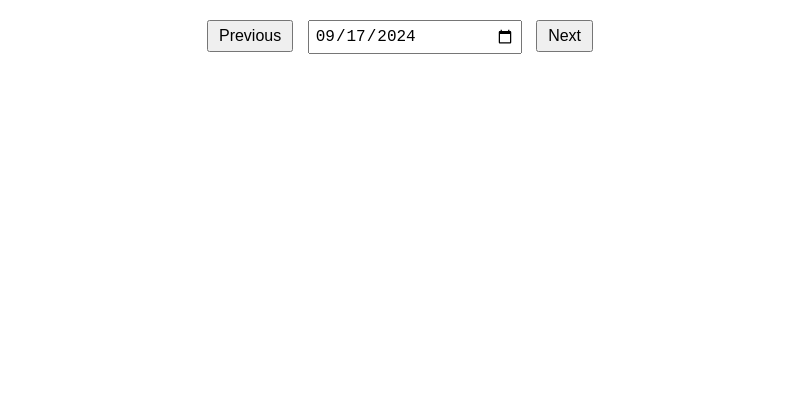
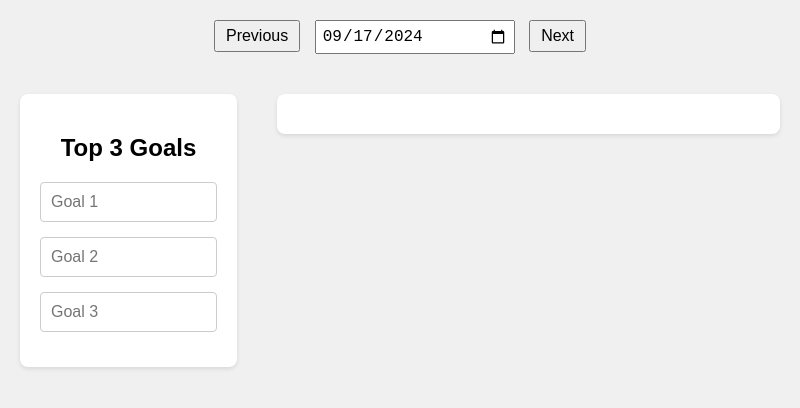
Before and after one commit to sandrasoueid/hera, an Electron app: page index.html in a window 800 px wide. Drawn offline with Linux system fonts and the light colour scheme; no server answers.

Commit message:
Add top 3 goals

```diff
--- a/index.html
+++ b/index.html
@@ -6,45 +6,113 @@
     <meta charset="UTF-8" />
     <title>Hera - Daily Planner</title>
     <style>
-      /* Add your CSS styling here */
+      /* Reset and base styles */
+      * {
+        box-sizing: border-box;
+      }
+
       body {
         font-family: Arial, sans-serif;
         margin: 0;
         padding: 0;
+        background-color: #f0f0f0; /* Light grey background */
       }
+
+      /* Container for the date picker and navigation buttons */
+      .date-picker {
+        margin: 20px;
+        text-align: center;
+      }
+
+      .date-picker input[type='date'] {
+        font-size: 16px;
+        padding: 5px;
+        width: 200px;
+      }
+
+      .date-picker button {
+        font-size: 16px;
+        padding: 5px 10px;
+        margin: 0 10px;
+      }
+
+      /* Main container to hold both columns */
+      .container {
+        display: flex;
+        flex-direction: row;
+        justify-content: center; /* Center the content horizontally */
+        align-items: flex-start; /* Align items to the top */
+        margin: 0 auto;
+        max-width: 1200px; /* Set a max-width for the content */
+        gap: 40px; /* Space between the two columns */
+        padding: 20px;
+      }
+
+      /* Styles for the "Top 3 Goals" section */
+      .top3 {
+        width: 30%;
+        background-color: #ffffff; /* White background */
+        padding: 20px;
+        border-radius: 8px; /* Rounded corners */
+        box-shadow: 0 2px 4px rgba(0, 0, 0, 0.1); /* Subtle shadow */
+      }
+
+      .top3 h2 {
+        text-align: center;
+        margin-bottom: 20px;
+      }
+
+      .top3 .goal {
+        margin-bottom: 15px;
+      }
+
+      .top3 .goal input {
+        width: 100%;
+        padding: 10px;
+        font-size: 16px;
+        border: 1px solid #ccc; /* Add a border */
+        border-radius: 4px; /* Rounded corners */
+      }
+
+      /* Styles for the planner section */
+      .planner-container {
+        width: 70%;
+        background-color: #ffffff; /* White background */
+        padding: 20px;
+        border-radius: 8px; /* Rounded corners */
+        box-shadow: 0 2px 4px rgba(0, 0, 0, 0.1); /* Subtle shadow */
+      }
+
       .planner {
         display: flex;
         flex-direction: column;
-        margin: 20px;
       }
+
       .hour-block {
         display: flex;
         align-items: center;
         margin-bottom: 10px;
       }
+
       .hour-label {
         width: 60px;
+        font-weight: bold;
       }
+
       .hour-input {
         flex: 1;
         padding: 5px;
+        font-size: 16px;
+        border: 1px solid #ccc; /* Add a border */
+        border-radius: 4px; /* Rounded corners */
       }
-      /* New styles for the date picker */
-      .date-picker {
-        margin: 20px;
-        text-align: center;
-      }
-      .date-picker input[type="date"] {
-        font-size: 16px;
-        padding: 5px;
-        width: 200px;
-      }
-      .date-picker button {
-        font-size: 16px;
-        padding: 5px 10px;
-        margin: 0 10px;
+
+      /* Highlight for the current hour */
+      .hour-block.current-hour {
+        background-color: #ffeb3b; /* Highlight color */
       }
     </style>
+
   </head>
   <body>
     <!-- Date Picker -->
@@ -54,8 +122,27 @@
       <button id="nextDate">Next</button>
     </div>
 
-    <!-- Planner -->
-    <div class="planner" id="planner"></div>
+     <!-- Container for the two columns -->
+  <div class="container">
+    <!-- Top 3 Goals Section -->
+    <div class="top3">
+      <h2>Top 3 Goals</h2>
+      <div class="goal">
+        <input type="text" id="goal1" placeholder="Goal 1" />
+      </div>
+      <div class="goal">
+        <input type="text" id="goal2" placeholder="Goal 2" />
+      </div>
+      <div class="goal">
+        <input type="text" id="goal3" placeholder="Goal 3" />
+      </div>
+    </div>
+
+    <!-- Planner Section -->
+    <div class="planner-container">
+      <div class="planner" id="planner"></div>
+    </div>
+  </div>
 
     <script type="module" src="./renderer.js"></script>
   </body>
--- a/renderer.js
+++ b/renderer.js
@@ -49,8 +49,10 @@ async function createPlanner(selectedDate) {
     // Highlight current hour if the selected date is today
 
     if (dateKey === today && hour === currentHour) {
-      hourBlock.style.backgroundColor = "#ffeb3b"; // Highlight current hour
-    }
+        hourBlock.classList.add('current-hour'); // Add the 'current-hour' class
+      } else {
+        hourBlock.classList.remove('current-hour'); // Remove the class if not current hour
+      }
 
     hourInput.addEventListener("input", async () => {
       // Update tasks object
```
